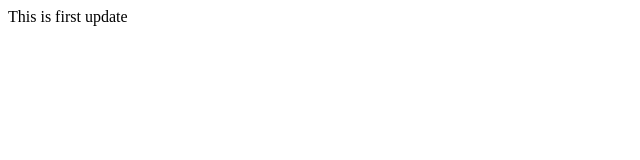
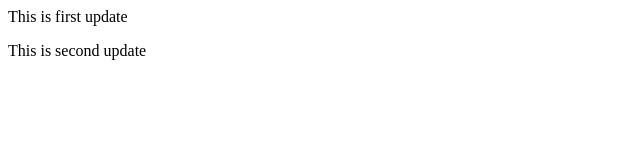
Before and after one commit to ParimalaNanure/SampleRepository, a plain HTML site: page index.html in a window 1280 px wide. Shown: the whole page, without its empty margins (0-640 px from the left). Drawn offline with Linux system fonts and the light colour scheme.

Commit message:
This is second commit

```diff
--- a/index.html
+++ b/index.html
@@ -1 +1,2 @@
 <p>This is first update</p>
+<p> This is second update</p>
```
